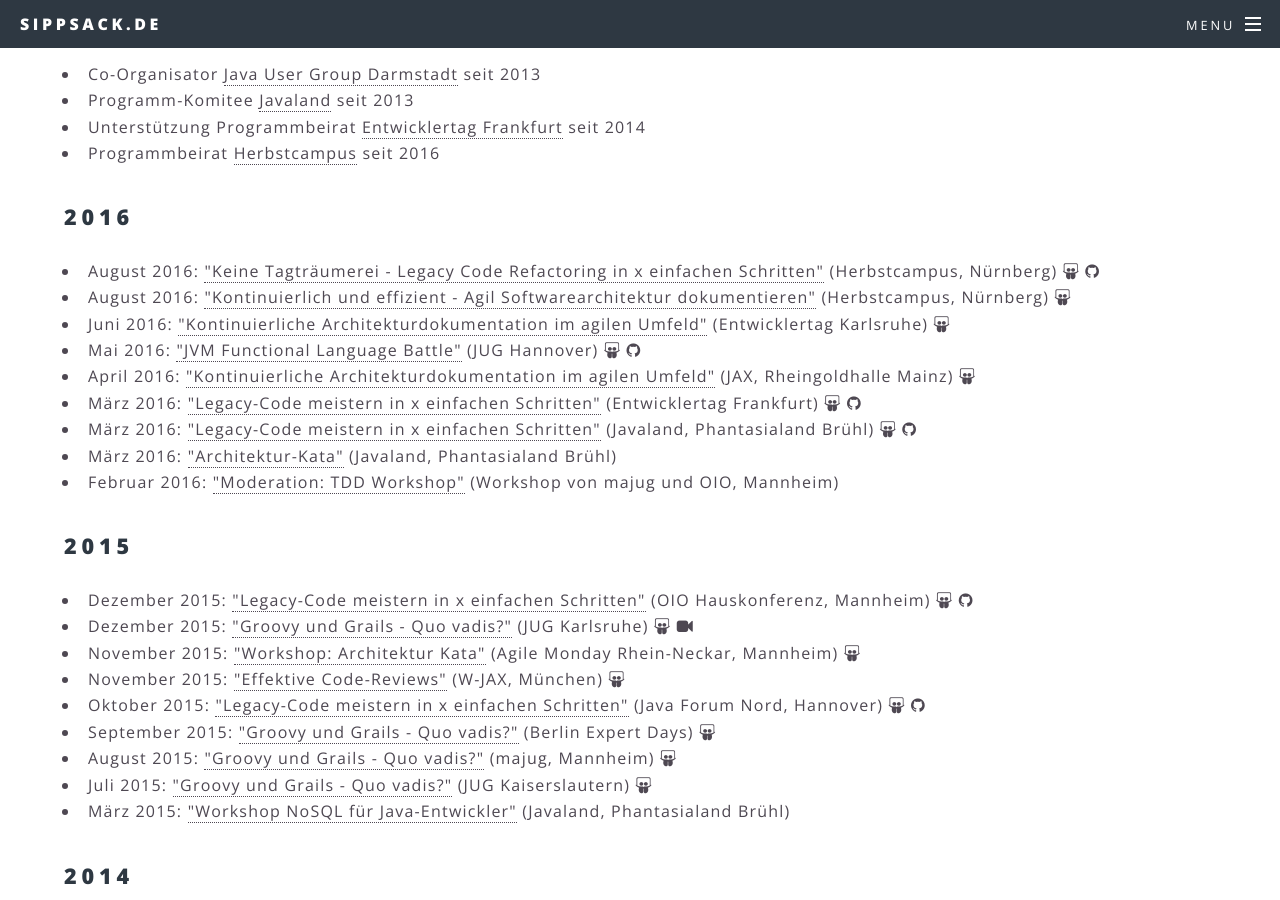
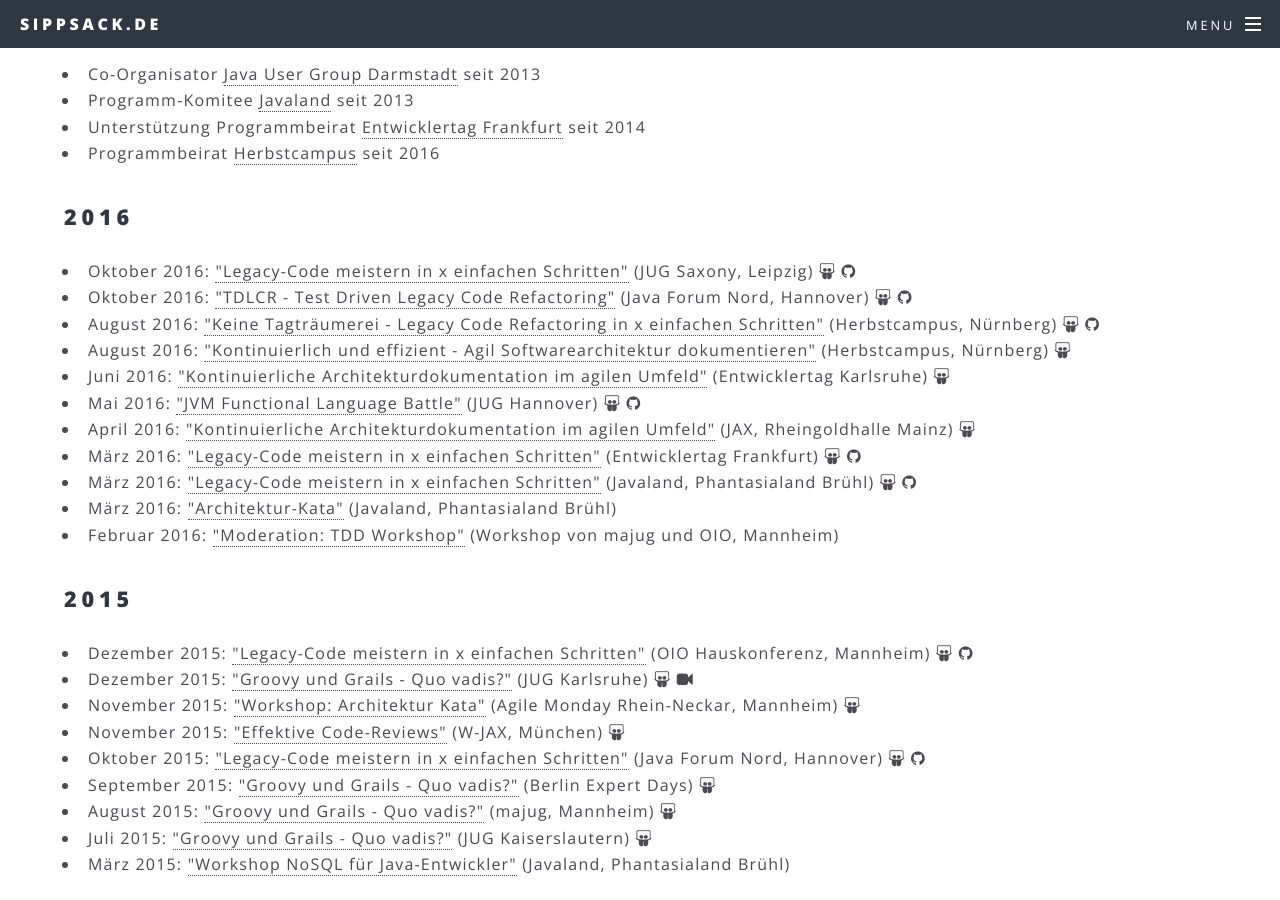
Before and after one commit to sippsack/sippsack.github.io, a Jekyll site: the page built from talks.md, in a window 1280 px wide and 900 px high, scrolled down 440 px. Built offline with Jekyll 4.4.1, drawn with Linux system fonts in a browser that asks for light colours.

Commit message:
added talks in Hannover and Leipzig and Java-Magazin Artikel

```diff
--- a/_data/publications.yaml
+++ b/_data/publications.yaml
@@ -1,4 +1,7 @@
 2016:
+  - November:
+    - publisher: Java Magazin 12-2016
+      title: Microservices mit WildFly Swarm - Java EE in one JAR
   - Juli:
     - publisher: Java Aktuell 03-2016
       title: Groovy und Grails - Quo vadis? (Teil 2)
--- a/_data/talks.yaml
+++ b/_data/talks.yaml
@@ -1,4 +1,17 @@
 2016:
+  - Oktober:
+    - conference: JUG Saxony
+      title: Legacy-Code meistern in x einfachen Schritten
+      location: Leipzig
+      link: https://jugsaxony.org/veranstaltungen/82/legacy_code_meistern_in_x_einfachen_schritten/
+      slides: /files/talks/Legacy-Code-meistern-in-x-einfachen-Schritten-JUG-Saxony-2016.pdf
+      sourcecode: https://github.com/sippsack/BadTelefon-Refactoring-Legacy-Code/tree/jug-saxony-2016
+    - conference: Java Forum Nord
+      title: TDLCR - Test Driven Legacy Code Refactoring
+      location: Hannover
+      link: http://javaforumnord.de/site/2016/#talk_141
+      slides: /files/talks/Test-Driven-Legacy-Code-Refactoring-Java-Forum-Nord-2016.pdf
+      sourcecode: https://github.com/sippsack/BadTelefon-Test-Driven-Legacy-Code-Refactoring/tree/jfn_2016
   - August:
     - conference: Herbstcampus
       title: Keine Tagträumerei - Legacy Code Refactoring in x einfachen Schritten
```
Also changed, not shown: 2 other files.
